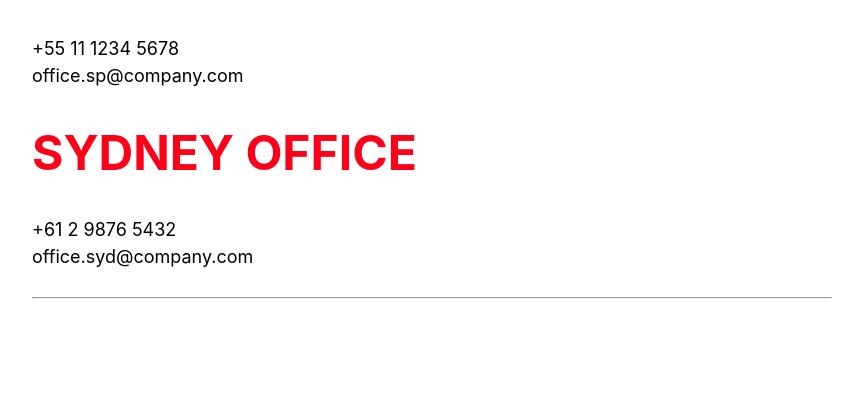
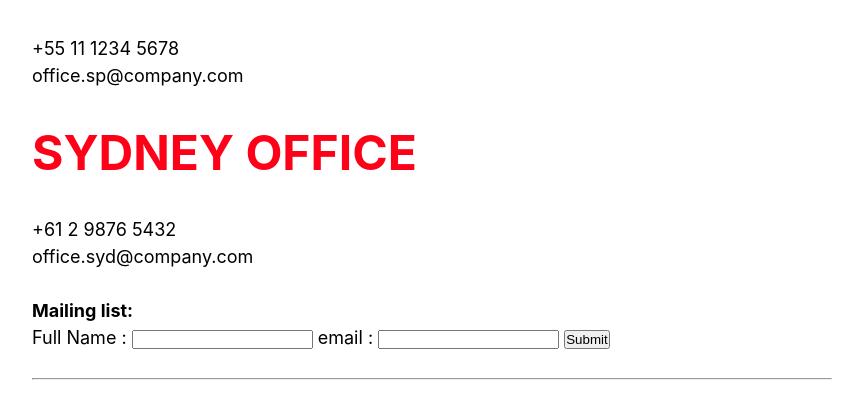
Before and after one commit to diegoinacio/basic-app-flask, a Flask app: page /contact.html in a window 1280 px wide. Shown: the part 293-712 px from the top of the page, without its empty margins (208-1071 px from the left). Run offline with Flask 2, Linux system fonts and the light colour scheme.

Commit message:
Update template
Include mailing list form

```diff
--- a/templates/contact.html
+++ b/templates/contact.html
@@ -13,4 +13,13 @@
 
 <br>
 
+<b>Mailing  list:</b>
+<form method="POST">
+    Full Name : <input type="text" name="fullname">
+    email  : <input type="text" name="email">
+    <input type="submit">
+</form>
+
+<br>
+
 {% endblock %}
```
